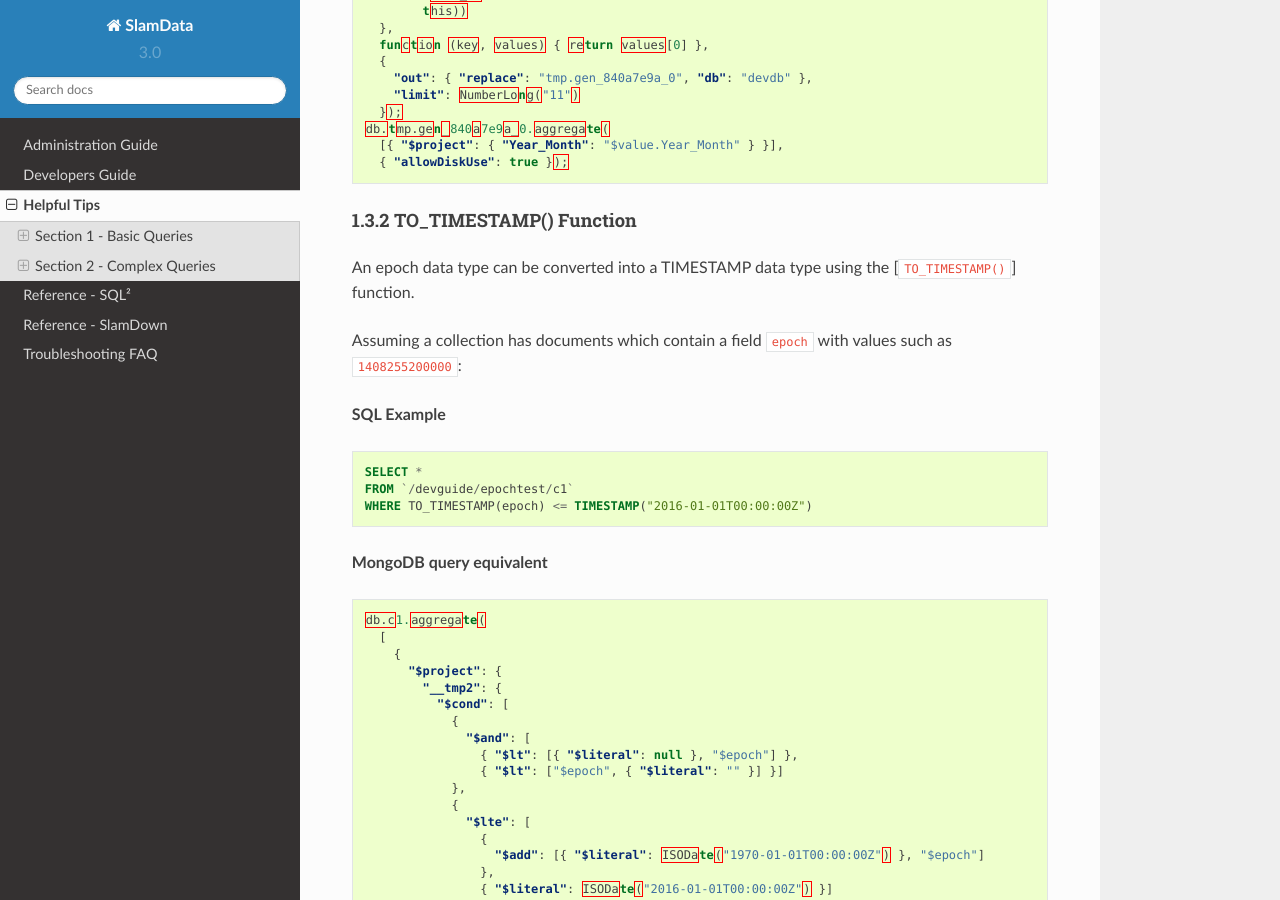
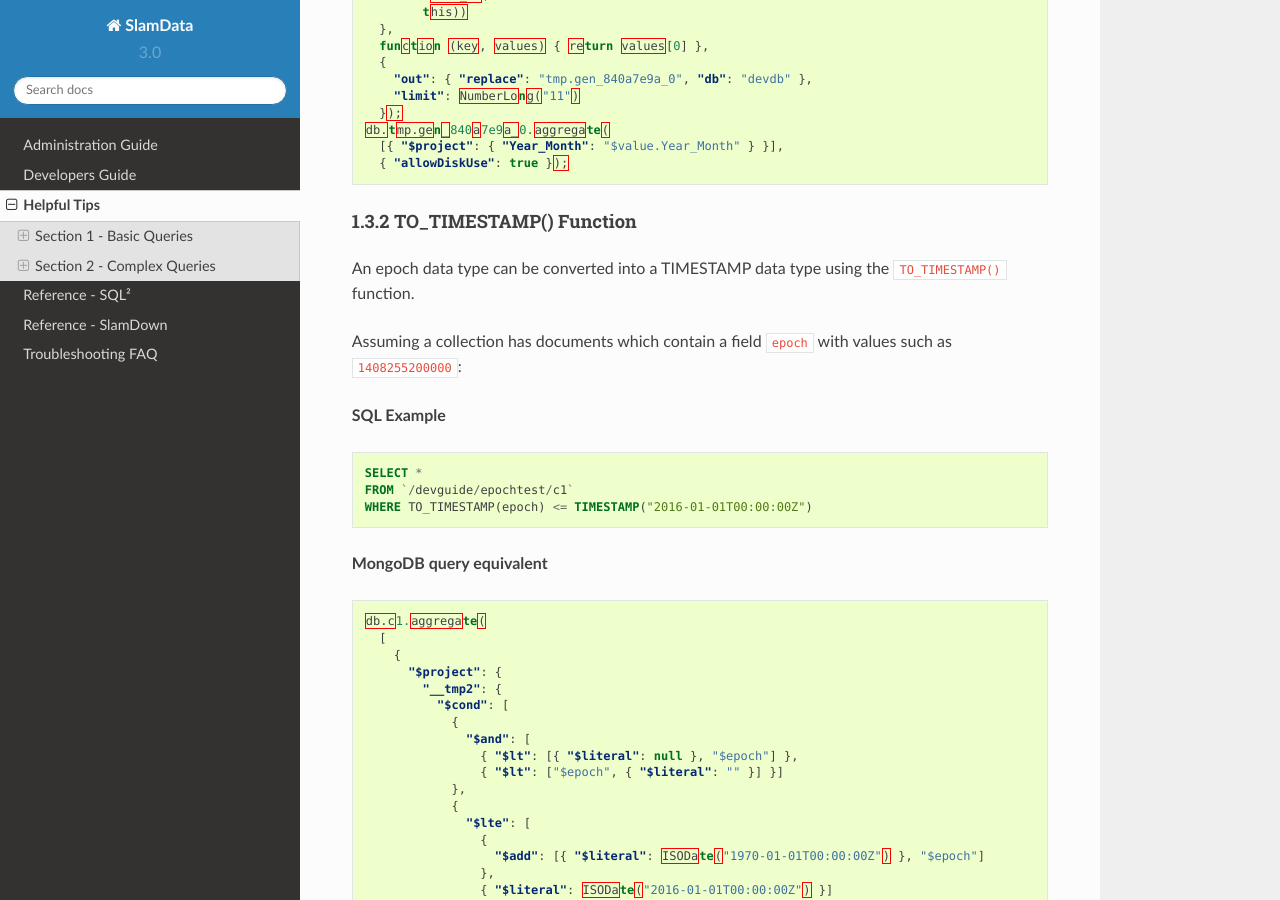
Before and after one commit to uapasha/slamdata-docs, a Sphinx documentation site: the page built from source/helpful-tips.rst, in a window 1280 px wide and 900 px high, scrolled down 4269 px. Built offline with Sphinx 7.4.7 and the Read the Docs theme 2.0.0, drawn with Linux system fonts in a browser that asks for light colours; some of the changed text lies outside the part shown.

Commit message:
Fixed a few typos

```diff
--- a/source/helpful-tips.rst
+++ b/source/helpful-tips.rst
@@ -94,7 +94,7 @@ Section 1 - Basic Queries
 1.2 Concatenating Field Values
 ~~~~~~~~~~~~~~~~~~~~~~~~~~~~~~
 
-Use the double-pipe (`||`) symbol to concatenate `char` and `string` values.
+Use the double-pipe (``||``) symbol to concatenate `char` and `string` values.
 
 **SQL Example**
 
@@ -158,7 +158,7 @@ SlamData provides the ability to convert between many data types:
 1.3.1 TO_STRING() Function
 ''''''''''''''''''''''''''
 
-Any data type can be turned into a string data type using the [``TO_STRING()``] function:
+Any data type can be turned into a string data type using the ``TO_STRING()`` function:
 
 **SQL Example**
 
@@ -209,7 +209,7 @@ Any data type can be turned into a string data type using the [``TO_STRING()``]
 1.3.2 TO_TIMESTAMP() Function
 '''''''''''''''''''''''''''''
 
-An epoch data type can be converted into a TIMESTAMP data type using the [``TO_TIMESTAMP()``] function.
+An epoch data type can be converted into a TIMESTAMP data type using the ``TO_TIMESTAMP()`` function.
 
 Assuming a collection has documents which contain a field ``epoch`` with values such as ``1408255200000``:
 
```
